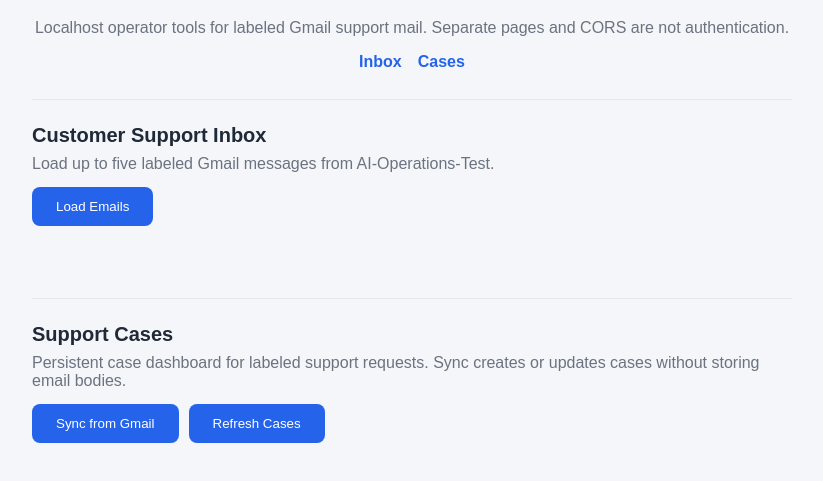
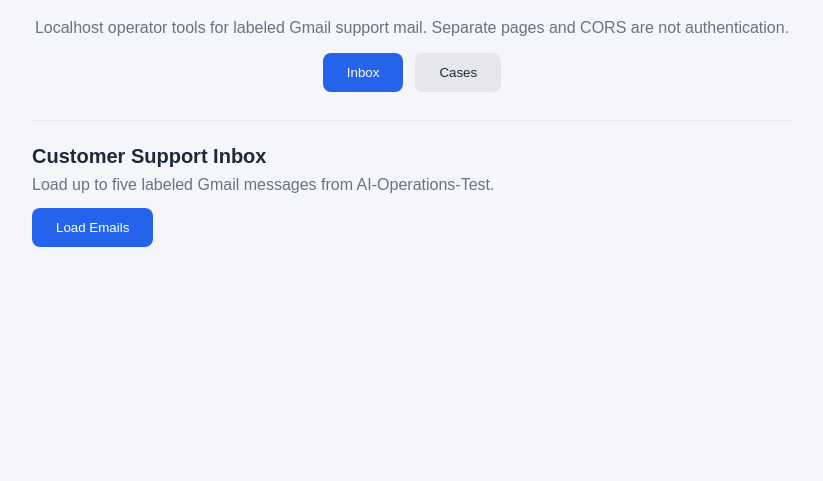
Before and after one commit to reseekesh821/aioperation_agent, a plain HTML site: page frontend/owner/index.html in a window 1280 px wide. Shown: the part 131-612 px from the top of the page, without its empty margins (228-1051 px from the left). Drawn offline with Linux system fonts and the light colour scheme.

Commit message:
some cool intregration

```diff
--- a/frontend/customer/script.js
+++ b/frontend/customer/script.js
@@ -1,4 +1,4 @@
-const API_BASE = window.AIOPS_API_BASE || "http://127.0.0.1:8000";
+const API_BASE = "http://127.0.0.1:8000";
 
 const form = document.getElementById("chat-form");
 const input = document.getElementById("message-input");
--- a/frontend/customer/style.css
+++ b/frontend/customer/style.css
@@ -1,3 +1,39 @@
+* {
+    box-sizing: border-box;
+}
+
+body {
+    font-family: Arial, sans-serif;
+    background: #f4f6f9;
+    max-width: 800px;
+    margin: 50px auto;
+    padding: 20px;
+    color: #1f2937;
+}
+
+h1 {
+    text-align: center;
+}
+
+body > p {
+    text-align: center;
+    color: #6b7280;
+}
+
+button {
+    padding: 12px 24px;
+    background: #2563eb;
+    color: white;
+    border: none;
+    border-radius: 8px;
+    cursor: pointer;
+}
+
+button:disabled {
+    opacity: 0.6;
+    cursor: not-allowed;
+}
+
 #chat-box {
     background: white;
     height: 450px;
--- a/frontend/owner/index.html
+++ b/frontend/owner/index.html
@@ -3,7 +3,6 @@
 <head>
     <meta charset="UTF-8">
     <meta name="viewport" content="width=device-width, initial-scale=1.0">
-    <link rel="stylesheet" href="../shared/base.css">
     <link rel="stylesheet" href="style.css">
     <title>Owner Support Workspace</title>
 </head>
@@ -15,13 +14,34 @@
             Localhost operator tools for labeled Gmail support mail.
             Separate pages and CORS are not authentication.
         </p>
-        <nav class="owner-nav" aria-label="Owner workspace sections">
-            <a href="#support-inbox">Inbox</a>
-            <a href="#support-cases">Cases</a>
+        <nav class="owner-nav" aria-label="Owner workspace views">
+            <button
+                type="button"
+                id="nav-inbox"
+                class="owner-nav-button is-active"
+                data-view="inbox"
+                aria-pressed="true"
+            >
+                Inbox
+            </button>
+            <button
+                type="button"
+                id="nav-cases"
+                class="owner-nav-button"
+                data-view="cases"
+                aria-pressed="false"
+            >
+                Cases
+            </button>
         </nav>
     </header>
 
-    <section id="support-inbox" aria-labelledby="support-inbox-title">
+    <section
+        id="support-inbox"
+        class="owner-view"
+        aria-labelledby="support-inbox-title"
+        data-view-panel="inbox"
+    >
         <h2 id="support-inbox-title">Customer Support Inbox</h2>
         <p class="support-inbox-help">
             Load up to five labeled Gmail messages from AI-Operations-Test.
@@ -31,7 +51,13 @@
         <div id="support-email-list"></div>
     </section>
 
-    <section id="support-cases" aria-labelledby="support-cases-title">
+    <section
+        id="support-cases"
+        class="owner-view"
+        aria-labelledby="support-cases-title"
+        data-view-panel="cases"
+        hidden
+    >
         <h2 id="support-cases-title">Support Cases</h2>
         <p class="support-inbox-help">
             Persistent case dashboard for labeled support requests. Sync creates
@@ -47,7 +73,6 @@
         <div id="support-case-detail" hidden></div>
     </section>
 
-    <script src="../shared/config.js"></script>
     <script src="script.js"></script>
 </body>
 </html>
--- a/frontend/owner/script.js
+++ b/frontend/owner/script.js
@@ -1,4 +1,4 @@
-const API_BASE = window.AIOPS_API_BASE || "http://127.0.0.1:8000";
+const API_BASE = "http://127.0.0.1:8000";
 
 const loadEmailsButton = document.getElementById("load-emails-button");
 const supportStatus = document.getElementById("support-inbox-status");
@@ -9,6 +9,31 @@ const supportCasesStatus = document.getElementById("support-cases-status");
 const supportCasesSummary = document.getElementById("support-cases-summary");
 const supportCasesList = document.getElementById("support-cases-list");
 const supportCaseDetail = document.getElementById("support-case-detail");
+const inboxPanel = document.getElementById("support-inbox");
+const casesPanel = document.getElementById("support-cases");
+const navInboxButton = document.getElementById("nav-inbox");
+const navCasesButton = document.getElementById("nav-cases");
+
+function showOwnerView(view) {
+    const selected = view === "cases" ? "cases" : "inbox";
+    inboxPanel.hidden = selected !== "inbox";
+    casesPanel.hidden = selected !== "cases";
+
+    navInboxButton.classList.toggle("is-active", selected === "inbox");
+    navCasesButton.classList.toggle("is-active", selected === "cases");
+    navInboxButton.setAttribute("aria-pressed", selected === "inbox" ? "true" : "false");
+    navCasesButton.setAttribute("aria-pressed", selected === "cases" ? "true" : "false");
+}
+
+navInboxButton.addEventListener("click", () => {
+    showOwnerView("inbox");
+});
+
+navCasesButton.addEventListener("click", () => {
+    showOwnerView("cases");
+});
+
+showOwnerView("inbox");
 
 function setSupportStatus(message, isError = false) {
     supportStatus.textContent = message;
--- a/frontend/owner/style.css
+++ b/frontend/owner/style.css
@@ -1,3 +1,34 @@
+* {
+    box-sizing: border-box;
+}
+
+body {
+    font-family: Arial, sans-serif;
+    background: #f4f6f9;
+    max-width: 800px;
+    margin: 50px auto;
+    padding: 20px;
+    color: #1f2937;
+}
+
+h1 {
+    text-align: center;
+}
+
+button {
+    padding: 12px 24px;
+    background: #2563eb;
+    color: white;
+    border: none;
+    border-radius: 8px;
+    cursor: pointer;
+}
+
+button:disabled {
+    opacity: 0.6;
+    cursor: not-allowed;
+}
+
 .owner-header {
     margin-bottom: 24px;
 }
@@ -11,23 +42,21 @@
 .owner-nav {
     display: flex;
     justify-content: center;
-    gap: 16px;
+    gap: 12px;
     margin-bottom: 8px;
 }
 
-.owner-nav a {
-    color: #2563eb;
-    text-decoration: none;
-    font-weight: 700;
+.owner-nav-button {
+    background: #e5e7eb;
+    color: #1f2937;
 }
 
-.owner-nav a:hover,
-.owner-nav a:focus {
-    text-decoration: underline;
+.owner-nav-button.is-active {
+    background: #2563eb;
+    color: white;
 }
 
-#support-inbox,
-#support-cases {
+.owner-view {
     margin-top: 28px;
     padding-top: 24px;
     border-top: 1px solid #e5e7eb;
--- a/frontend/shared/base.css
+++ /dev/null
@@ -1,35 +0,0 @@
-* {
-    box-sizing: border-box;
-}
-
-body {
-    font-family: Arial, sans-serif;
-    background: #f4f6f9;
-    max-width: 800px;
-    margin: 50px auto;
-    padding: 20px;
-    color: #1f2937;
-}
-
-h1 {
-    text-align: center;
-}
-
-body > p {
-    text-align: center;
-    color: #6b7280;
-}
-
-button {
-    padding: 12px 24px;
-    background: #2563eb;
-    color: white;
-    border: none;
-    border-radius: 8px;
-    cursor: pointer;
-}
-
-button:disabled {
-    opacity: 0.6;
-    cursor: not-allowed;
-}
--- a/frontend/shared/config.js
+++ /dev/null
@@ -1,2 +0,0 @@
-/* Shared localhost API target for customer and owner static frontends. */
-window.AIOPS_API_BASE = "http://127.0.0.1:8000";
```
Also changed, not shown: frontend/customer/index.html (+0 -2 lines), 3 other files.
